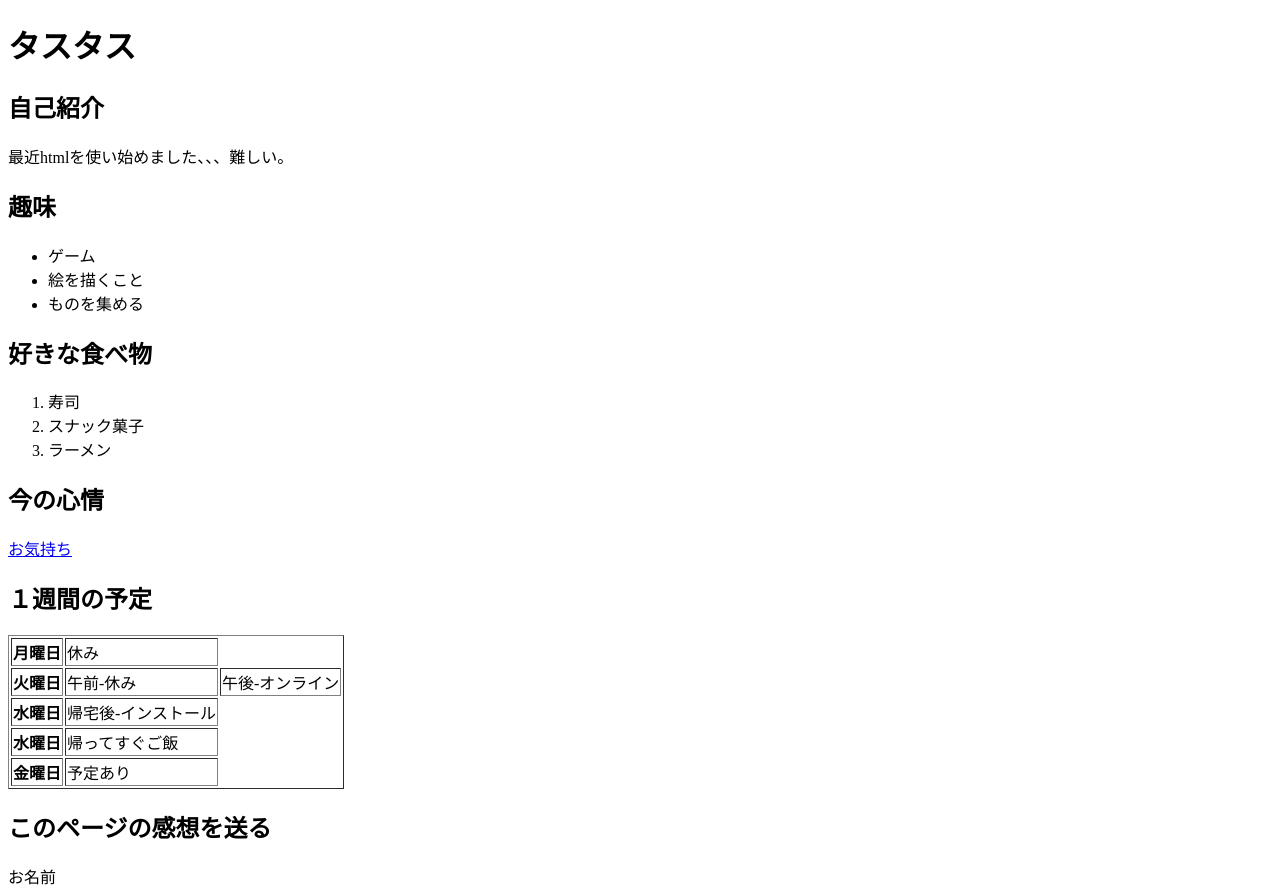
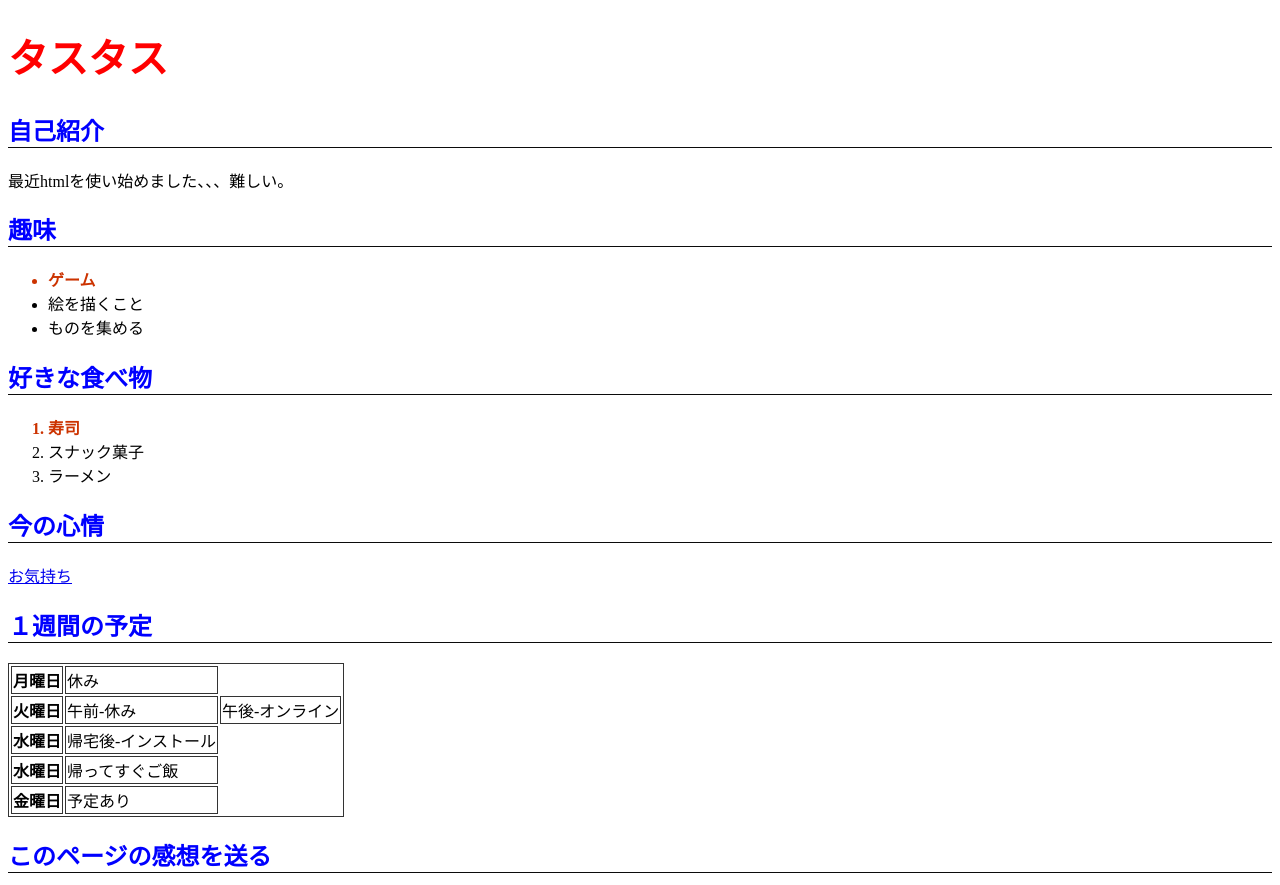
Before and after one commit to StarDream28/profile, a plain HTML site: page index.html in a window 1280 px wide. Shown: the top 885 px of the page. Drawn offline with Linux system fonts and the light colour scheme.

Commit message:
CSSを追加

```diff
--- /dev/null
+++ b/css/style.css
@@ -0,0 +1,18 @@
+body{
+    font-family: serif;
+}
+h1 {
+    color: #ff0000;
+    font-size: 40px;
+}
+h2{
+    color: #0000ff;
+    border-bottom: 1px solid #0b0b0b;
+}
+table, th, td {
+    border: 1px solid #333333;
+}
+.favorite {
+    color: #cc3300;
+    font-weight: bold;
+}
--- a/index.html
+++ b/index.html
@@ -4,6 +4,7 @@
     <meta charset="UTF-8">
     <meta name="viewport" content="width=device-width, initial-scale=1.0">
     <title>自己紹介</title>
+    <link rel="stylesheet" href="css/style.css">
 </head>
 <body>
      <!名前（ニックネーム）>
@@ -16,14 +17,14 @@
 
     <h2>趣味</h2>
     <ul>
-        <li>ゲーム</li>
+        <li class="favorite">ゲーム</li>
         <li>絵を描くこと</li>
         <li>ものを集める</li>
     </ul>
 
     <h2>好きな食べ物</h2>
     <ol>
-        <li>寿司</li>
+        <li class="favorite">寿司</li>
         <li>スナック菓子</li>
         <li>ラーメン</li>
     </ol>
@@ -32,7 +33,7 @@
     <a href="test2.html">お気持ち</a>
 
     <h2>１週間の予定</h2>
-    <table border="1">
+    <table >
         <tr>
             <th>月曜日</th>
             <td>休み</td>
```
